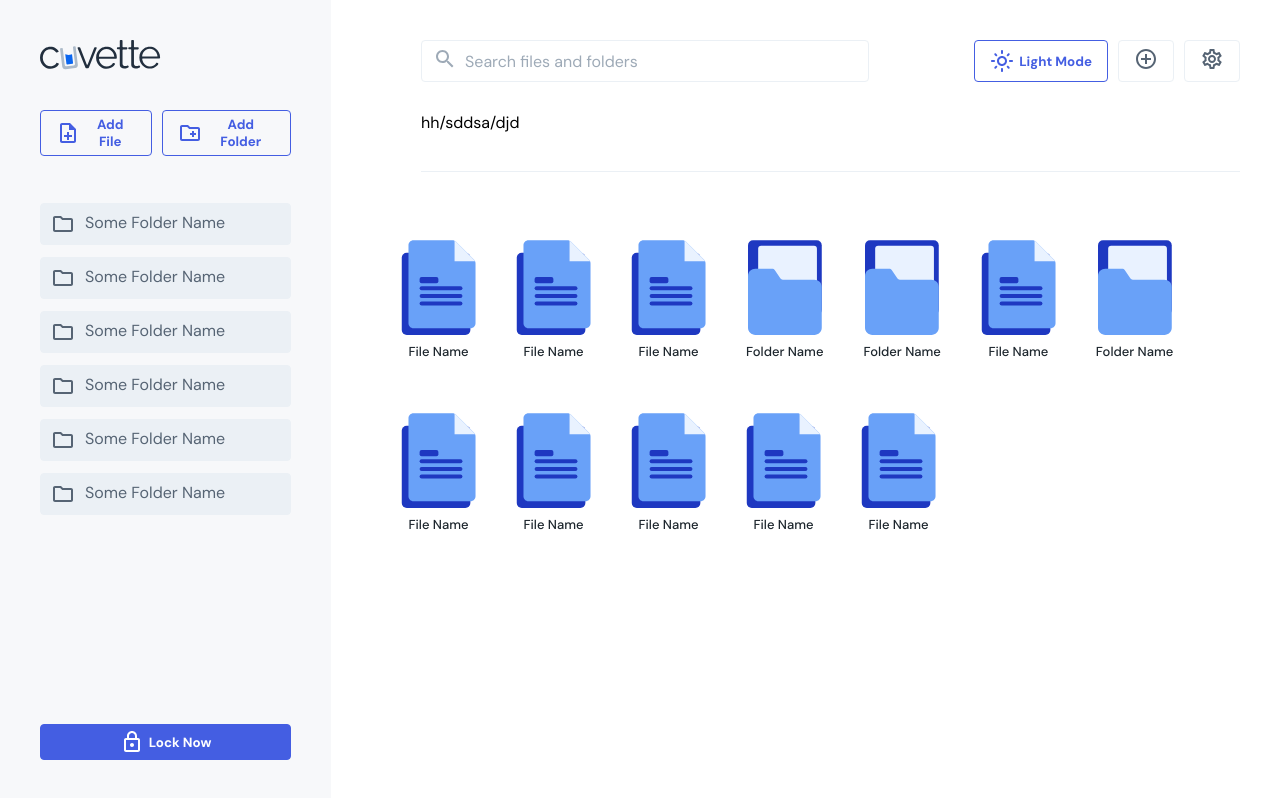
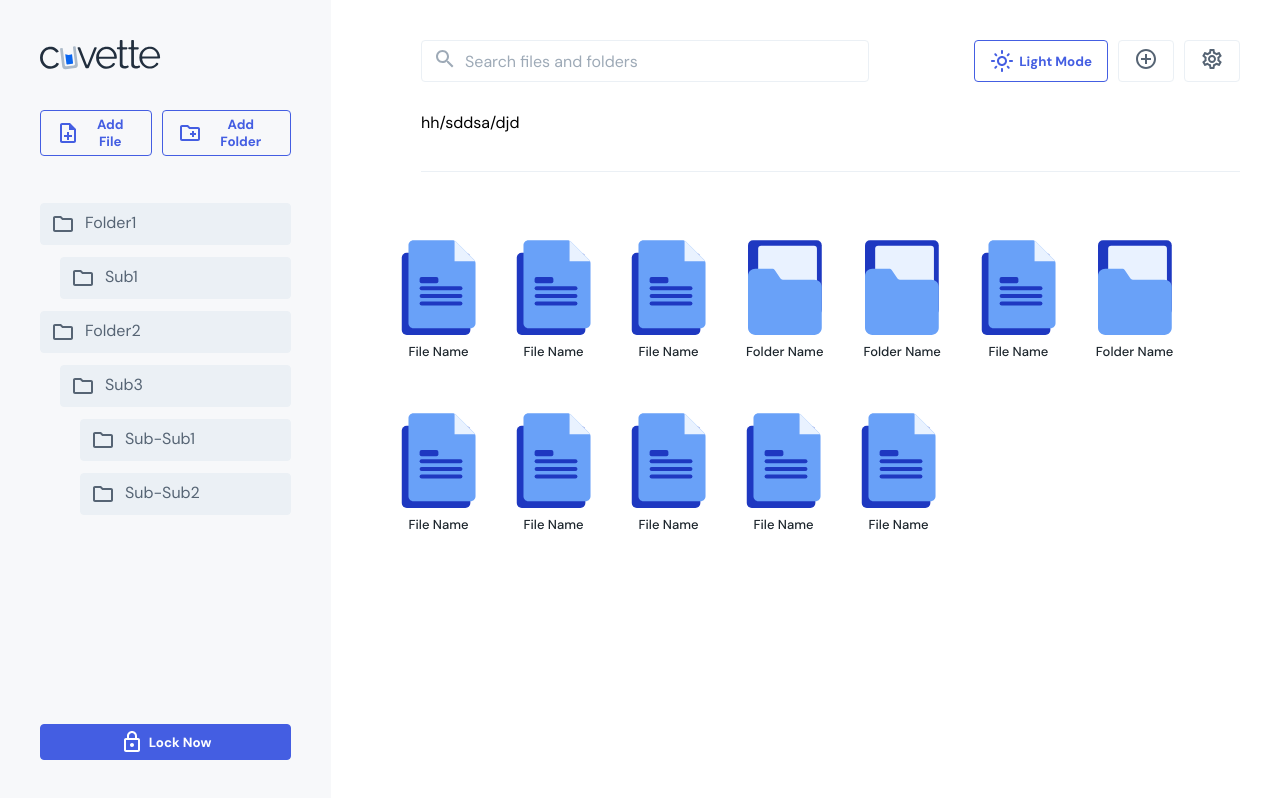
Before and after one commit to Deep062001/X-plore, a React (Create React App) app: page / in a window 1280 px wide. Shown: the top 798 px of the page. Built offline with nearby package versions, Linux system fonts and the light colour scheme.

Commit message:
Made recursive Folder Index......    YAAAAAYYYYY git add .

```diff
--- a/src/App.scss
+++ b/src/App.scss
@@ -1,3 +1,4 @@
 *{
     font-family: 'DM Sans', sans-serif;
+    box-sizing: border-box;
 }
--- /dev/null
+++ b/src/CompleteStructure.js
@@ -0,0 +1,44 @@
+const completeStructure= [
+    {
+      name: "Folder1",
+      id: 123,
+      path: [0],
+      childNodes: [
+        {
+          name: "Sub1",
+          id: 234,
+          path: [0,0],
+          childNodes: []
+        },
+      ]
+    },
+    {
+      name: "Folder2",
+      id: 3434,
+      path: [1],
+      childNodes: [
+        {
+          name: "Sub3",
+          id: 344,
+          path: [1,0],
+          childNodes: [
+            {
+              name: "Sub-Sub1",
+              id: 443,
+              path: [1,0,0],
+              childNodes: []
+            },
+            {
+              name: "Sub-Sub2",
+              id: 344,
+              path: [1,0,1],
+              childNodes: []
+            },
+          ]
+        },
+      ]
+    }
+];
+
+
+export default completeStructure;
--- a/src/components/FolderIndex/FolderIndex.js
+++ b/src/components/FolderIndex/FolderIndex.js
@@ -2,19 +2,34 @@ import React, { useContext } from 'react';
 import FolderIndexItem from '../FolderIndexItem/FolderIndexItem';
 import './FolderIndex.scss';
 import context from '../../Context';
-
+import completeStructure from '../../CompleteStructure';
 
 const FolderIndex = () => {
   const isLight=useContext(context);
 
+  const index=[];
+
+  function createIndex(folderArray, marginL){
+    folderArray.forEach(function(item){
+      index.push(<FolderIndexItem name={item.name} marginL={marginL} />);
+
+      if(item.childNodes.length>0){
+        createIndex(item.childNodes,marginL+20);
+      }
+    })
+  }
+
   return (
     <div className={isLight?'folder-index':'folder-index-dt'}>
+        {createIndex(completeStructure,0)}
+        {index}
+        {/* <FolderIndexItem/>
         <FolderIndexItem/>
         <FolderIndexItem/>
         <FolderIndexItem/>
         <FolderIndexItem/>
-        <FolderIndexItem/>
-        <FolderIndexItem/>
+        <FolderIndexItem/> */}
+
 
     </div>
   )
--- a/src/components/FolderIndexItem/FolderIndexItem.js
+++ b/src/components/FolderIndexItem/FolderIndexItem.js
@@ -3,11 +3,12 @@ import FolderOutlinedIcon from '@mui/icons-material/FolderOutlined';
 import './FolderIndexItem.scss';
 import context from '../../Context';
 
-const FolderIndexItem = () => {
+const FolderIndexItem = (props) => {
   const isLight=useContext(context);
+  const marginL=props.marginL.toString()+"px";
   return (
-    <div className={isLight?'folder-index-item':'folder-index-item-dt'}>
-          <FolderOutlinedIcon/> Some Folder Name
+    <div className={isLight?'folder-index-item':'folder-index-item-dt'} style={{ marginLeft : marginL }}>
+          <FolderOutlinedIcon/> {props.name}
     </div>
   )
 }
--- a/src/components/FolderIndexItem/FolderIndexItem.scss
+++ b/src/components/FolderIndexItem/FolderIndexItem.scss
@@ -9,7 +9,7 @@
     flex-direction: row;
     padding: 8px 10px;
     border-radius: 4px;
-    width: 100%;
+    width: auto;
     gap: 10px;
     white-space: nowrap;
     margin: 12px 0px;
```
